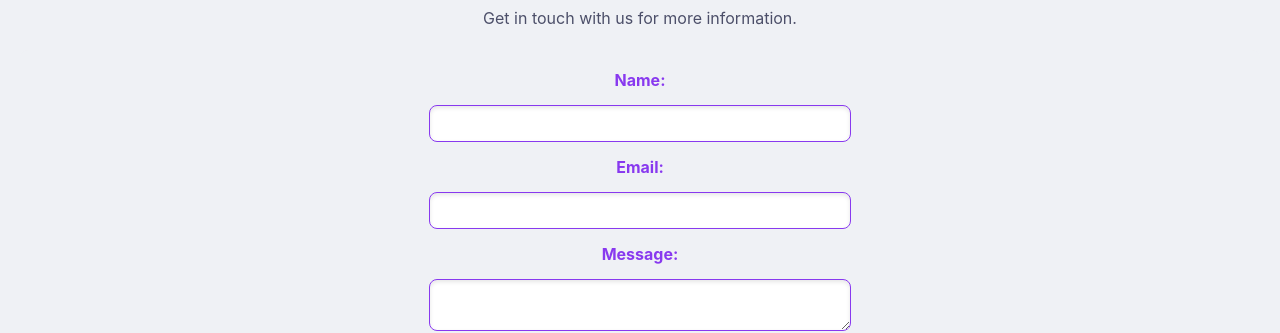
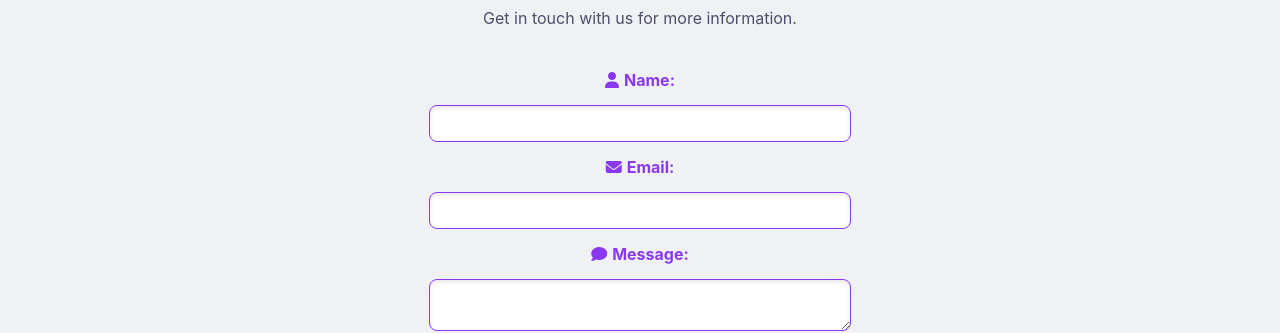
Before and after one commit to R-udren/Chad-App, a Vue app: page /contact in a window 1280 px wide. Shown: the part 162-495 px from the top of the page. Built offline with nearby package versions, Linux system fonts and the light colour scheme.

Commit message:
Added FontAwesome icons to labels

```diff
--- a/package.json
+++ b/package.json
@@ -9,7 +9,8 @@
     "preview": "vite preview"
   },
   "dependencies": {
-    "vue": "^3.5.11",
+    "@fortawesome/fontawesome-free": "^6.6.0",
+    "vue": "^3.5.12",
     "vue-router": "^4.4.5"
   },
   "devDependencies": {
--- a/src/views/Contact.vue
+++ b/src/views/Contact.vue
@@ -1,4 +1,5 @@
 <script setup>
+import '@fortawesome/fontawesome-free/css/all.css';
 import Button from "../components/Button.vue";
 </script>
 
@@ -8,13 +9,19 @@ import Button from "../components/Button.vue";
     <p>Get in touch with us for more information.</p>
 
     <form>
-      <label for="name">Name:</label>
+      <label for="name">
+        <i class="fas fa-user"></i> Name:
+      </label>
       <input type="text" id="name" name="name" required>
 
-      <label for="email">Email:</label>
+      <label for="email">
+        <i class="fas fa-envelope"></i> Email:
+      </label>
       <input type="email" id="email" name="email" required>
 
-      <label for="message">Message:</label>
+      <label for="message">
+        <i class="fas fa-comment"></i> Message:
+      </label>
       <textarea id="message" name="message" required></textarea>
 
       <button type="submit" class="styled-button">Submit</button>
@@ -43,6 +50,9 @@ form {
 form label {
   font-weight: bold;
   color: var(--primary);
+  display: flex;
+  align-items: center;
+  gap: 5px;
 }
 
 form input,
@@ -53,5 +63,4 @@ form textarea {
   width: clamp(200px, 80%, 400px);
   box-shadow: inset 0 2px 4px rgba(0, 0, 0, 0.1);
 }
-
 </style>
```
Also changed, not shown: 1 other file (tests, documents, lock files or other folders).
